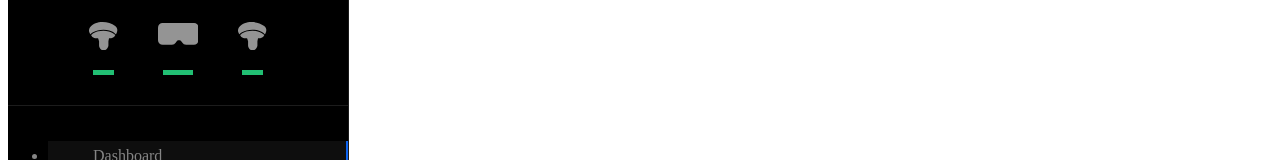
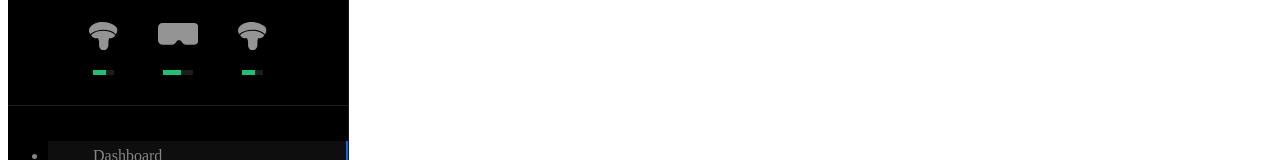
Before and after one commit to markk112/relius-qmu, a Vue app: page / in a window 1280 px wide. Shown: the part 240-400 px from the top of the page. Built offline with nearby package versions, Linux system fonts and the light colour scheme; the HTML template or start-up script is replaced by a standard one.

Commit message:
tested battery indicator colours

```diff
--- a/src/components/Sidebar/BatteryIndicator.vue
+++ b/src/components/Sidebar/BatteryIndicator.vue
@@ -79,11 +79,11 @@ progress {
     margin-top: 20px;
     width: 75%;
     height: 5px;
-    background-color: #000000;
+    background-color: #1c1c1c;
 }
 .bar {
     height: inherit;
-    width: 100%;
+    width: 60%;
     background-color: #21bf73;
 }
 
```
